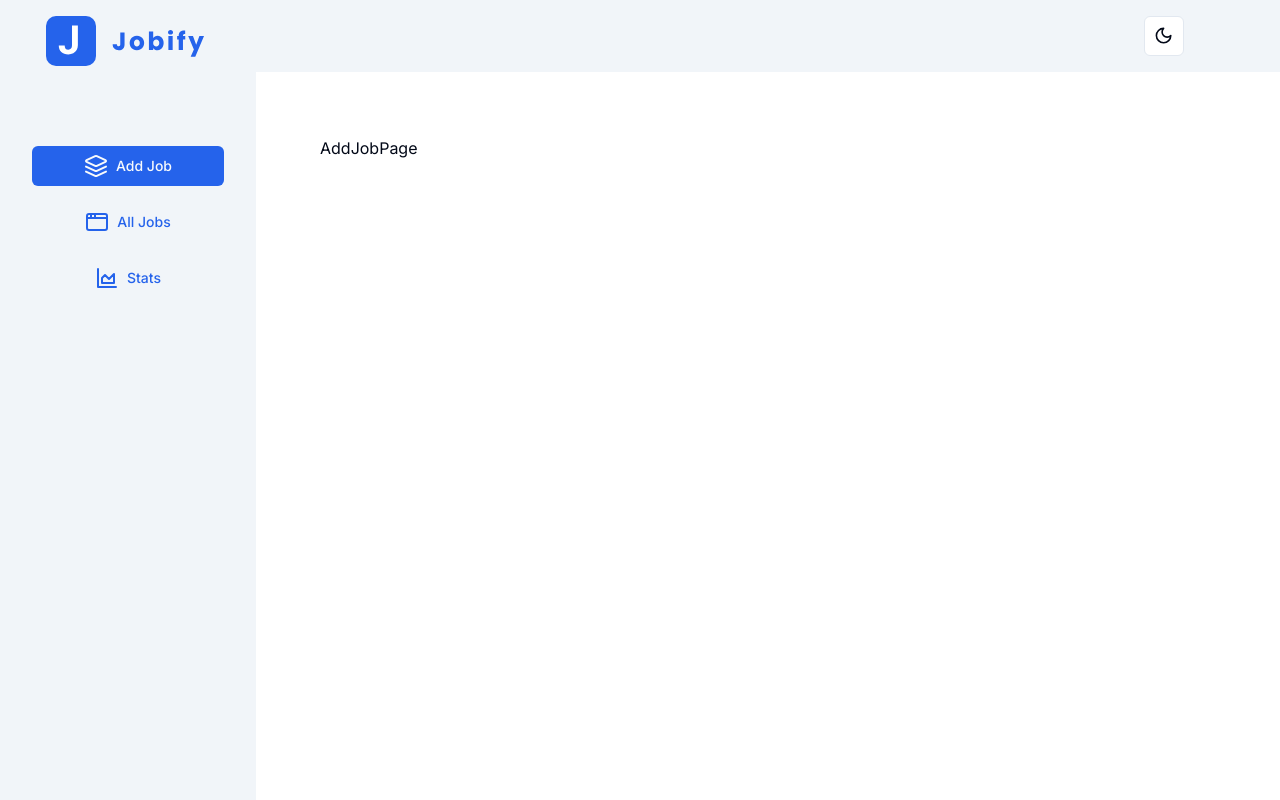
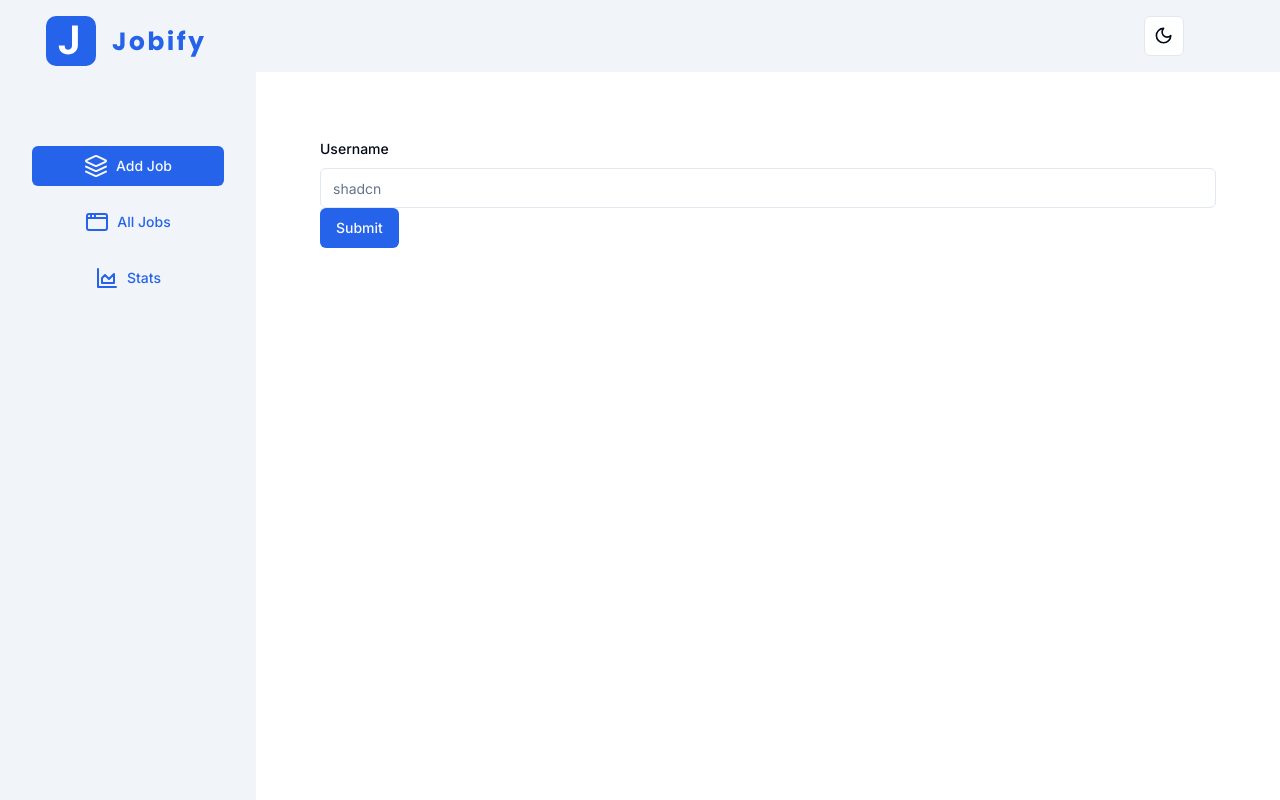
Before and after one commit to luc4s-git/jobify-next, a Next.js app: page /add-job in a window 1280 px wide. Built offline with nearby package versions, Linux system fonts and the light colour scheme.

Commit message:
form types

```diff
--- a/app/(dashboard)/add-job/page.tsx
+++ b/app/(dashboard)/add-job/page.tsx
@@ -1,3 +1,9 @@
+import { CreateJobForm } from '@/components/Jobs/CreateJobForm';
+
 export default function AddJobPage() {
-  return <div>AddJobPage</div>;
+  return (
+    <>
+      <CreateJobForm />
+    </>
+  );
 }
--- a/app/(dashboard)/layout.tsx
+++ b/app/(dashboard)/layout.tsx
@@ -1,5 +1,5 @@
-import Navbar from '@/components/nav/Navbar';
-import Sidebar from '@/components/nav/Sidebar';
+import Navbar from '@/components/Nav/Navbar';
+import Sidebar from '@/components/Nav/Sidebar';
 
 export default function Layout({ children }: React.PropsWithChildren) {
   return (
--- /dev/null
+++ b/components/Jobs/CreateJobForm.tsx
@@ -0,0 +1,62 @@
+'use client';
+
+import * as z from 'zod';
+import { zodResolver } from '@hookform/resolvers/zod';
+import { useForm } from 'react-hook-form';
+
+import { Button } from '@/components/ui/button';
+import {
+  Form,
+  FormControl,
+  FormField,
+  FormItem,
+  FormLabel,
+  FormMessage,
+} from '@/components/ui/form';
+
+import { Input } from '@/components/ui/input';
+
+const formSchema = z.object({
+  username: z
+    .string()
+    .min(2, {
+      message: 'Username must be at least 2 characters.',
+    })
+    .max(50, {
+      message: 'Username must have a max of 50 characters.',
+    }),
+});
+
+export function CreateJobForm() {
+  const form = useForm<z.infer<typeof formSchema>>({
+    resolver: zodResolver(formSchema),
+    defaultValues: {
+      username: '',
+    },
+  });
+
+  const onSubmit = (values: z.infer<typeof formSchema>) => {
+    console.log(values);
+  };
+
+  return (
+    <Form {...form}>
+      <form onSubmit={form.handleSubmit(onSubmit)}>
+        <FormField
+          control={form.control}
+          name="username"
+          render={({ field }) => (
+            <FormItem>
+              <FormLabel>Username</FormLabel>
+              <FormControl>
+                <Input placeholder="shadcn" {...field} />
+              </FormControl>
+              <FormMessage />
+            </FormItem>
+          )}
+        />
+        <Button type="submit">Submit</Button>
+      </form>
+    </Form>
+  );
+}
--- /dev/null
+++ b/components/ui/input.tsx
@@ -0,0 +1,25 @@
+import * as React from "react"
+
+import { cn } from "@/lib/utils"
+
+export interface InputProps
+  extends React.InputHTMLAttributes<HTMLInputElement> {}
+
+const Input = React.forwardRef<HTMLInputElement, InputProps>(
+  ({ className, type, ...props }, ref) => {
+    return (
+      <input
+        type={type}
+        className={cn(
+          "flex h-10 w-full rounded-md border border-input bg-background px-3 py-2 text-sm ring-offset-background file:border-0 file:bg-transparent file:text-sm file:font-medium placeholder:text-muted-foreground focus-visible:outline-none focus-visible:ring-2 focus-visible:ring-ring focus-visible:ring-offset-2 disabled:cursor-not-allowed disabled:opacity-50",
+          className
+        )}
+        ref={ref}
+        {...props}
+      />
+    )
+  }
+)
+Input.displayName = "Input"
+
+export { Input }
```
Also changed, not shown: utils/types/types.ts (added, +44 -0 lines), components/Nav/LinksDropdown.tsx (renamed from components/nav/LinksDropdown.tsx), components/Nav/Navbar.tsx (renamed from components/nav/Navbar.tsx), components/Nav/Sidebar.tsx (renamed from components/nav/Sidebar.tsx), components/Nav/ThemeToggle.tsx (renamed from components/nav/ThemeToggle.tsx).
